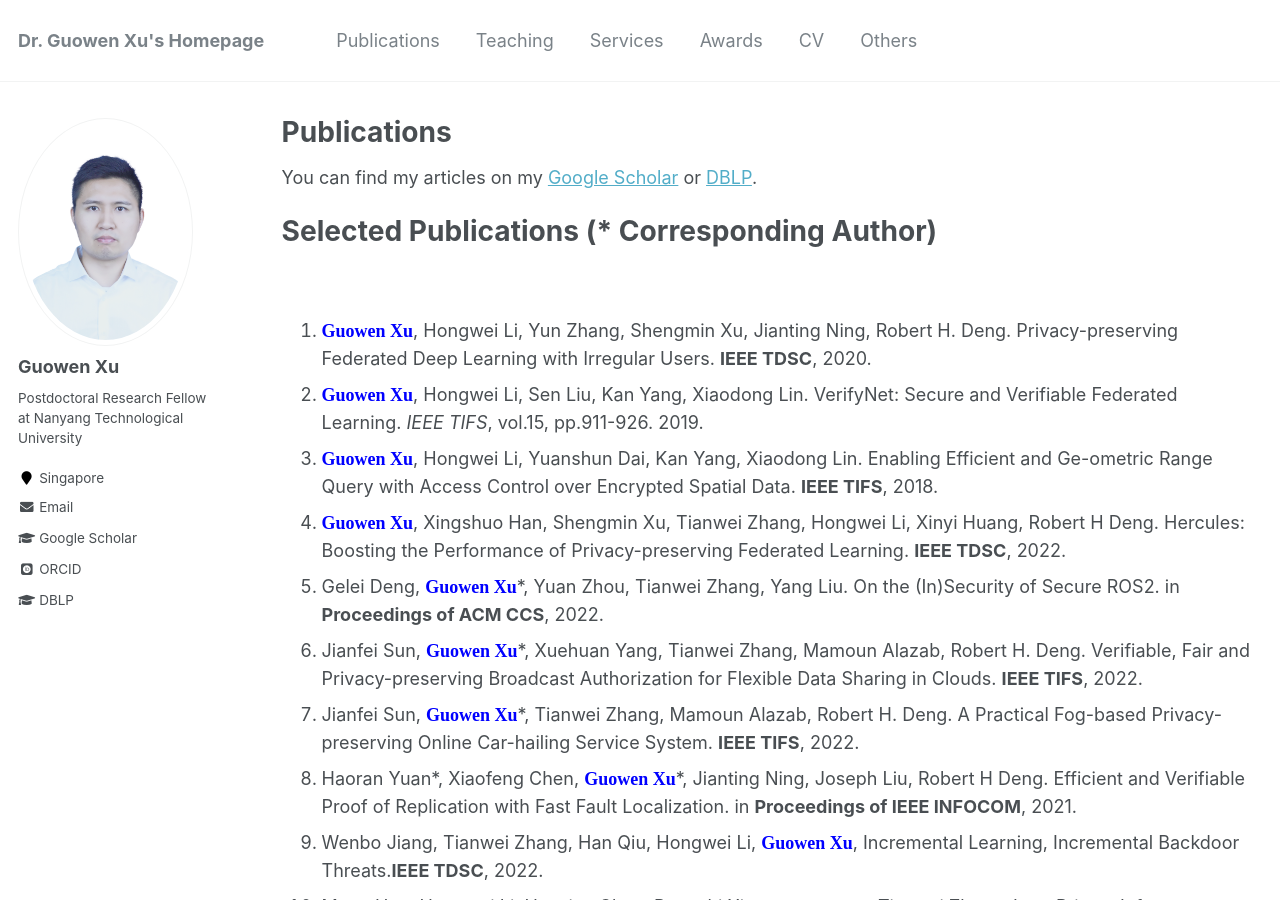
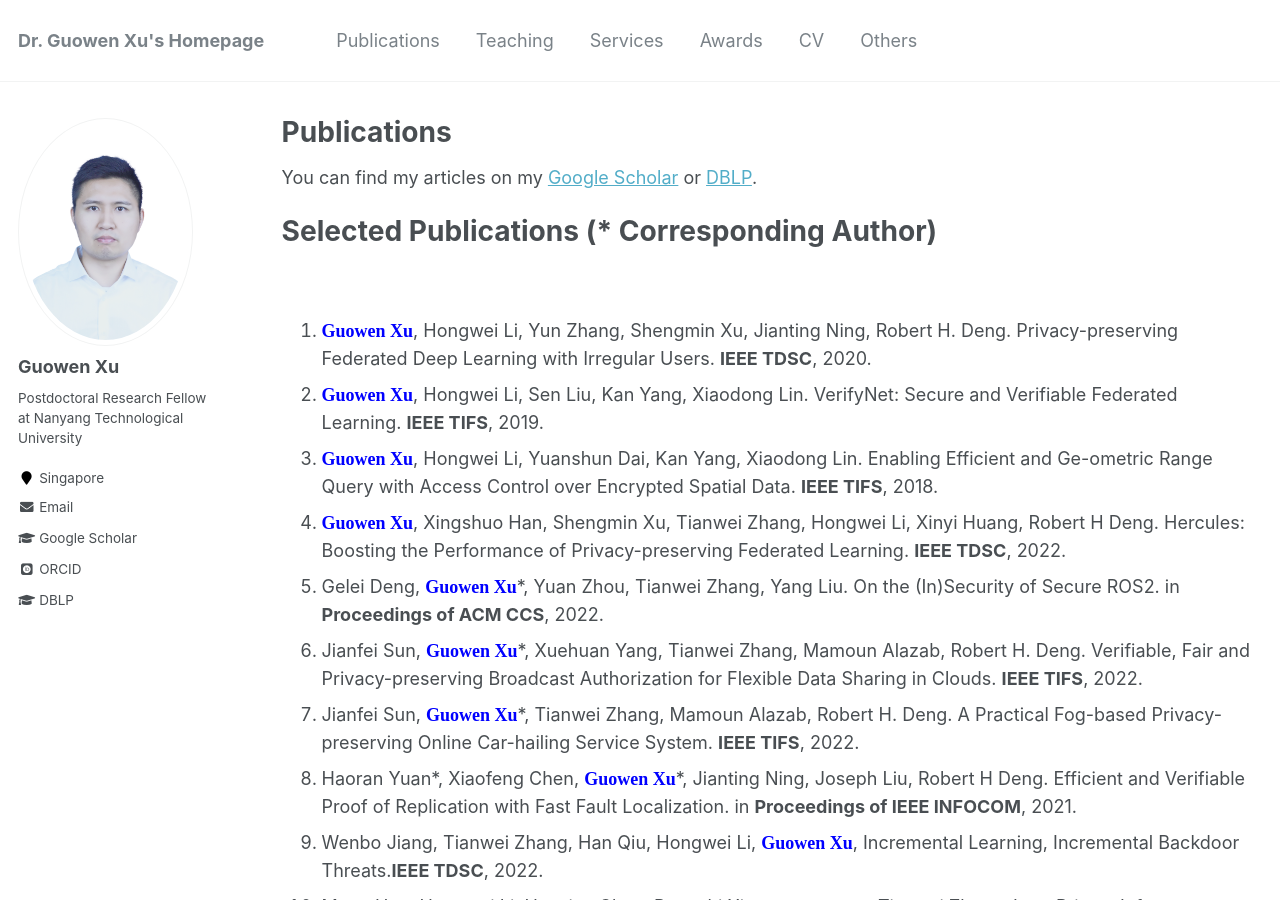
Before and after one commit to Guowen-xu/guowen-xu.github.io, a Jekyll site: the page built from _pages/publications.md, in a window 1280 px wide and 900 px high. Built offline with Jekyll 4.4.1, drawn with Linux system fonts in a browser that asks for light colours; some web fonts are replaced.

Commit message:
Update publications.md

```diff
--- a/_pages/publications.md
+++ b/_pages/publications.md
@@ -15,7 +15,7 @@ You can find my articles on my [Google Scholar](https://scholar.google.com.hk/ci
 
 
 1. **<font face="Times New Roman" color=blue size=4> Guowen Xu</font>**, Hongwei Li, Yun Zhang, Shengmin Xu, Jianting Ning, Robert H. Deng. Privacy-preserving Federated Deep Learning with Irregular Users. **IEEE TDSC**, 2020.
-2. **<font face="Times New Roman" color=blue size=4> Guowen Xu</font>**, Hongwei Li, Sen Liu, Kan Yang, Xiaodong Lin. VerifyNet: Secure and Verifiable Federated Learning. *IEEE TIFS*, vol.15, pp.911-926. 2019.
+2. **<font face="Times New Roman" color=blue size=4> Guowen Xu</font>**, Hongwei Li, Sen Liu, Kan Yang, Xiaodong Lin. VerifyNet: Secure and Verifiable Federated Learning. **IEEE TIFS**, 2019.
 3. **<font face="Times New Roman" color=blue size=4> Guowen Xu</font>**, Hongwei Li, Yuanshun Dai, Kan Yang, Xiaodong Lin. Enabling Efficient and Ge-ometric Range Query with Access Control over Encrypted Spatial Data. **IEEE TIFS**,  2018.
 4. **<font face="Times New Roman" color=blue size=4> Guowen Xu</font>**, Xingshuo Han, Shengmin Xu, Tianwei Zhang, Hongwei Li, Xinyi Huang, Robert H Deng. Hercules: Boosting the Performance of Privacy-preserving Federated Learning. **IEEE TDSC**, 2022.
 5. Gelei Deng, **<font face="Times New Roman" color=blue size=4> Guowen Xu</font>**\*, Yuan Zhou, Tianwei Zhang, Yang Liu. On the (In)Security of Secure ROS2. in **Proceedings of ACM CCS**, 2022.
```
